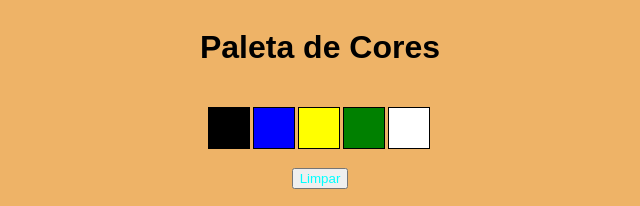
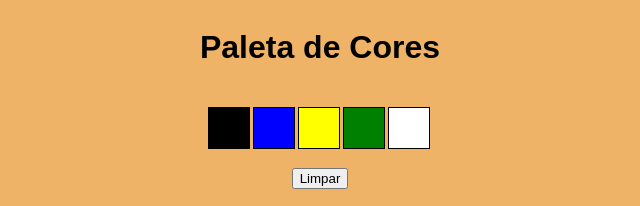
Before and after one commit to Robert1802/JS_PixelArtGame-main, a plain HTML site: page index.html in a window 1280 px wide. Shown: the top 206 px of the page, 320-960 px from the left. Drawn offline with Linux system fonts and the light colour scheme.

Commit message:
Cor do botao Limpar para preto

```diff
--- a/style.css
+++ b/style.css
@@ -39,5 +39,5 @@ h1 {
   cursor: pointer;
   margin: auto;
   margin-bottom: 20px;
-  color: aqua;
+  color: rgb(0, 0, 0);
 }
```
